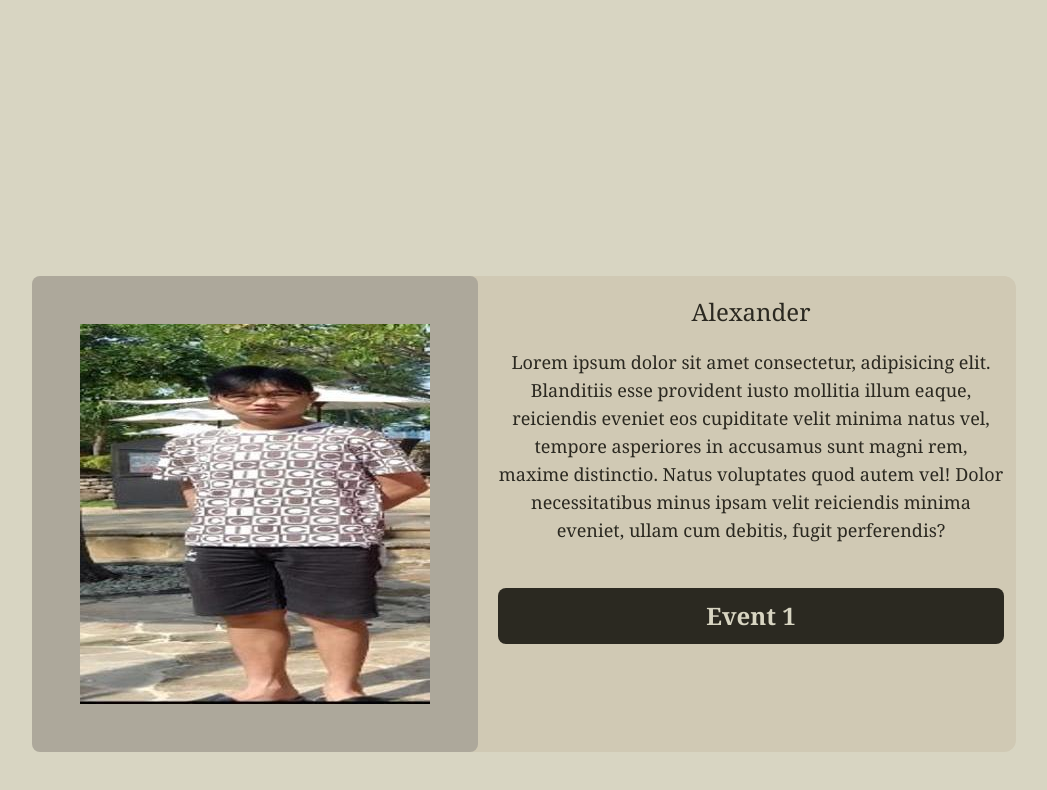
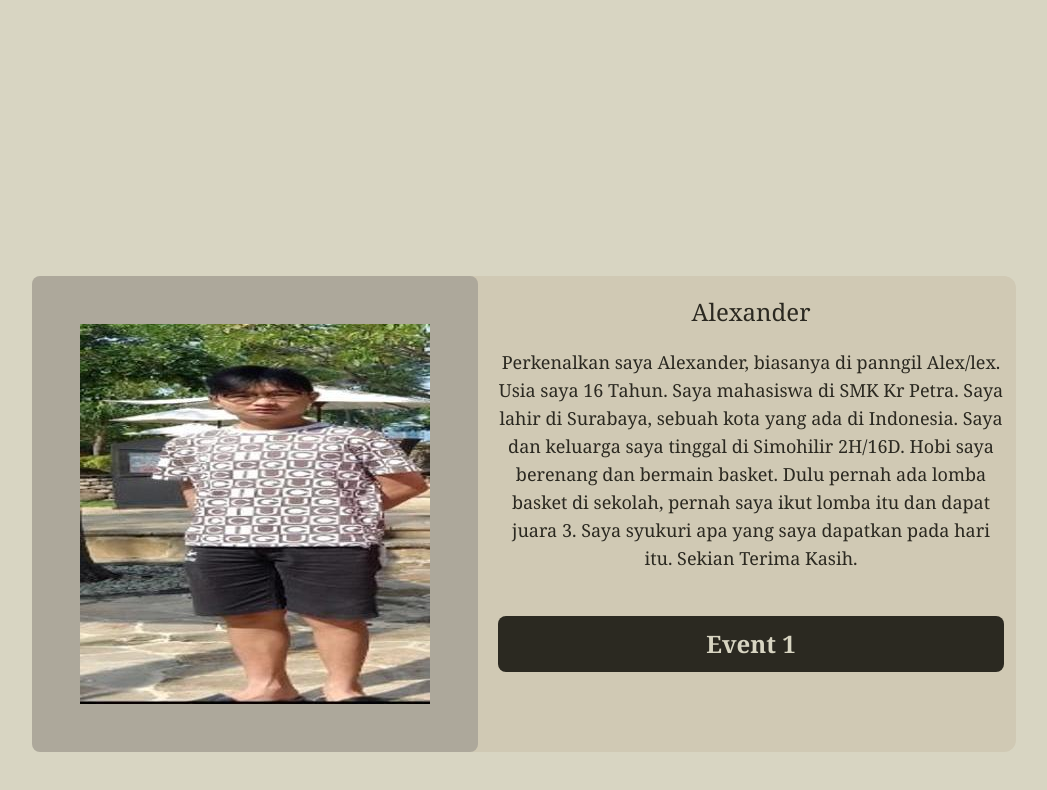
Before and after one commit to Bean791/AsPi, a website: page Kontri.html in a window 1280 px wide. Both pictures are taken after a click on the link "Alexander". Shown: the part 500-1290 px from the top of the page, without its empty margins (116-1163 px from the left). Drawn offline with Linux system fonts and the light colour scheme.

Commit message:
nambah data

```diff
--- a/Kontri.html
+++ b/Kontri.html
@@ -89,8 +89,7 @@
           <div class="lg:mt-5 mx-3">
             <h4 class="text-2xl">Alexander</h4>
             <p class="lg:mt-5 mb-5 text-lg">
-              Lorem ipsum dolor sit amet consectetur, adipisicing elit. Blanditiis esse provident iusto mollitia illum eaque, reiciendis eveniet eos cupiditate velit minima natus vel, tempore asperiores in accusamus sunt magni rem, maxime
-              distinctio. Natus voluptates quod autem vel! Dolor necessitatibus minus ipsam velit reiciendis minima eveniet, ullam cum debitis, fugit perferendis?
+              Perkenalkan saya Alexander, biasanya di panngil Alex/lex. Usia saya 16 Tahun. Saya mahasiswa di SMK Kr Petra. Saya lahir di Surabaya, sebuah kota yang ada di Indonesia. Saya dan keluarga saya tinggal di Simohilir 2H/16D. Hobi saya berenang dan bermain basket. Dulu pernah ada lomba basket di sekolah, pernah saya ikut lomba itu dan dapat juara 3. Saya syukuri apa yang saya dapatkan pada hari itu. Sekian Terima Kasih.
             </p>
             <div
               class="text-center my-11 p-3 bg-lima rounded-lg text-2xl hover:bg-satu hover:text-lima text-satu font-bold dark:bg-tiga dark:hover:bg-empat dark:hover:text-lima text-tiga dark:text-satu transition duration-1000 ease-in-out"
@@ -192,8 +191,9 @@
           <div class="lg:mt-5 mx-3">
             <h4 class="text-2xl">Robin</h4>
             <p class="lg:mt-5 mb-5 text-lg">
-              Lorem ipsum dolor sit amet consectetur, adipisicing elit. Blanditiis esse provident iusto mollitia illum eaque, reiciendis eveniet eos cupiditate velit minima natus vel, tempore asperiores in accusamus sunt magni rem, maxime
-              distinctio. Natus voluptates quod autem vel! Dolor necessitatibus minus ipsam velit reiciendis minima eveniet, ullam cum debitis, fugit perferendis?
+              Hallo saya Robin dari jurusan TKJ, saat ini masih kelas 10 dan mulai bersekolah di SMK Perta mulai dari july 2021 kemarin. Tujuan saya sekolah di SMK Petra untuk memperdalam kemampuan saya di beberapa bidang
+
+              Untuk saat ini saya masih belajar mengenai beberapa hal contohnya di pemrograman saya masih belajar bebrapa bahasa mualai dari html untuk pemrograman web hingga python untuk pembuatan AI, hal serupa juga ingin saya pelajari di desain mulai dari 3d modeling hingga animasi 3d, selain pemrograman dan desain masih ada banyak hal yang ingin saya pelajari
             </p>
             <div class="grid lg:grid-rows-1 grid-rows-1 grid-flow-col lg:gap-4 gap-4">
               <div
```
